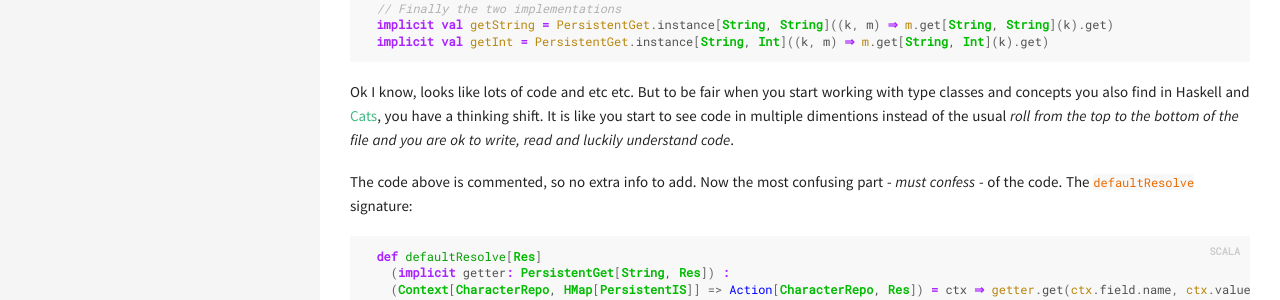
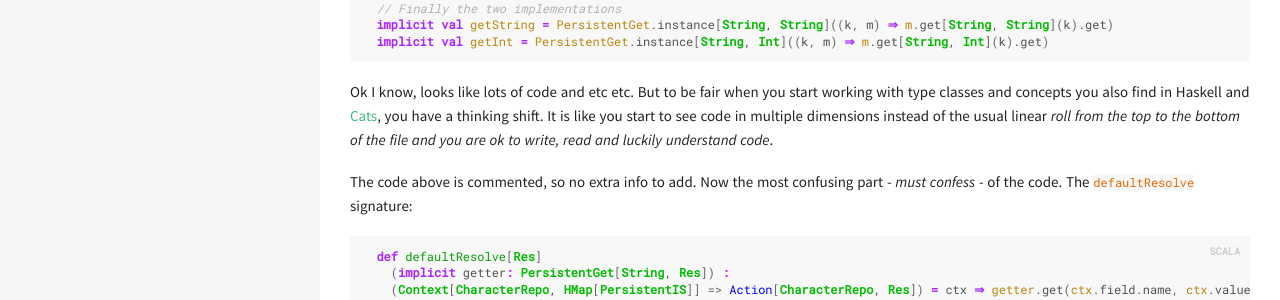
Before and after one commit to paulosuzart/paulosuzart.github.io, a Jekyll site: the page built from _posts/2017-07-29-sangria-without-case-classes-pt2.md, in a window 1280 px wide. Shown: the part 1991-2291 px from the top of the page. Built offline with Jekyll 4.4.1, drawn with Linux system fonts in a browser that asks for light colours; comment, search, counter and statistics services are not loaded.

Commit message:
More and more typos

```diff
--- a/_posts/2017-07-29-sangria-without-case-classes-pt2.md
+++ b/_posts/2017-07-29-sangria-without-case-classes-pt2.md
@@ -100,7 +100,7 @@ Here we go! A lot of code at first but in summary what is involved is a type cla
 
 {% endhighlight %}
 
-Ok I know, looks like lots of code and etc etc. But to be fair when you start working with type classes and concepts you also find in Haskell and [Cats](http://typelevel.org/cats/), you have a thinking shift. It is like you start to see code in multiple dimentions instead of the usual *roll from the top to the bottom of the file and you are ok to write, read and luckily understand code*.
+Ok I know, looks like lots of code and etc etc. But to be fair when you start working with type classes and concepts you also find in Haskell and [Cats](http://typelevel.org/cats/), you have a thinking shift. It is like you start to see code in multiple dimensions instead of the usual linear *roll from the top to the bottom of the file and you are ok to write, read and luckily understand code*.
 
 The code above is commented, so no extra info to add. Now the most confusing part - *must confess* - of the code. The `defaultResolve` signature:
 
```
